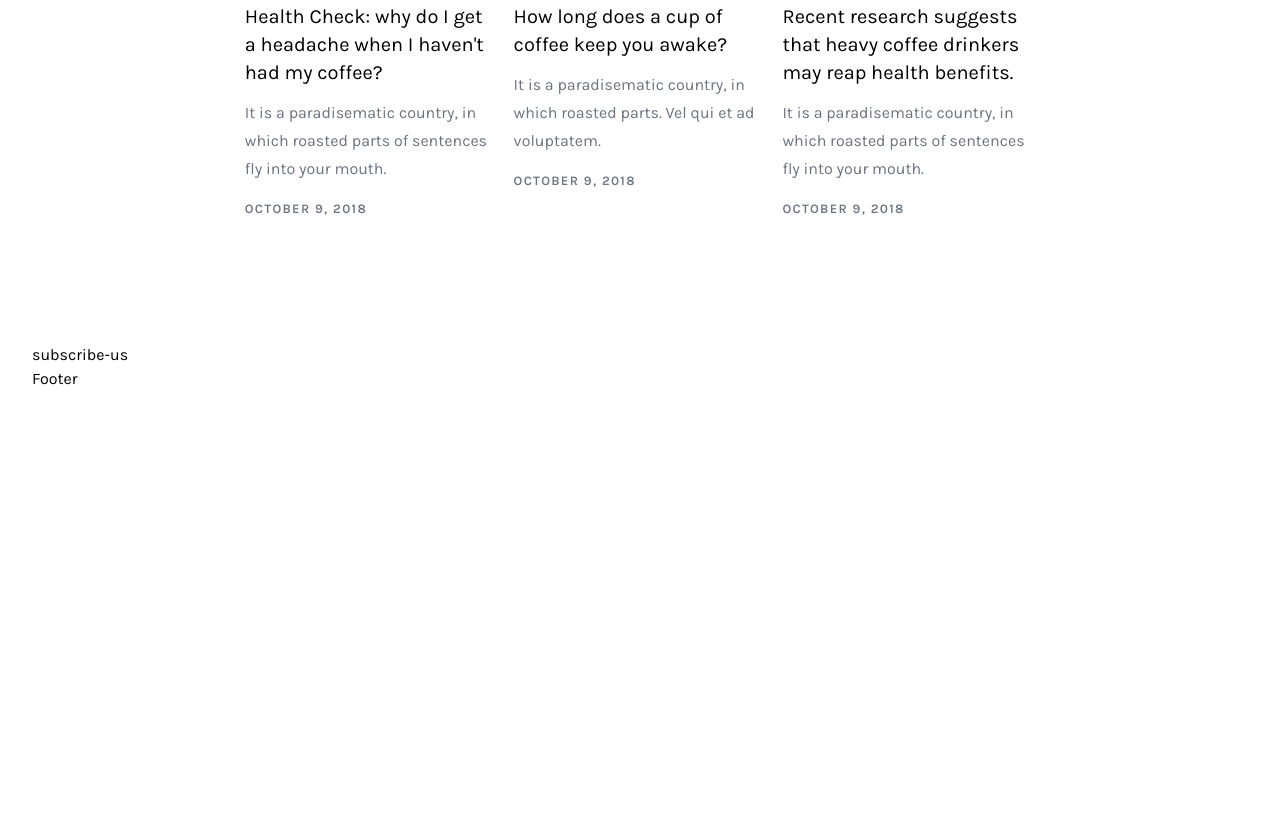
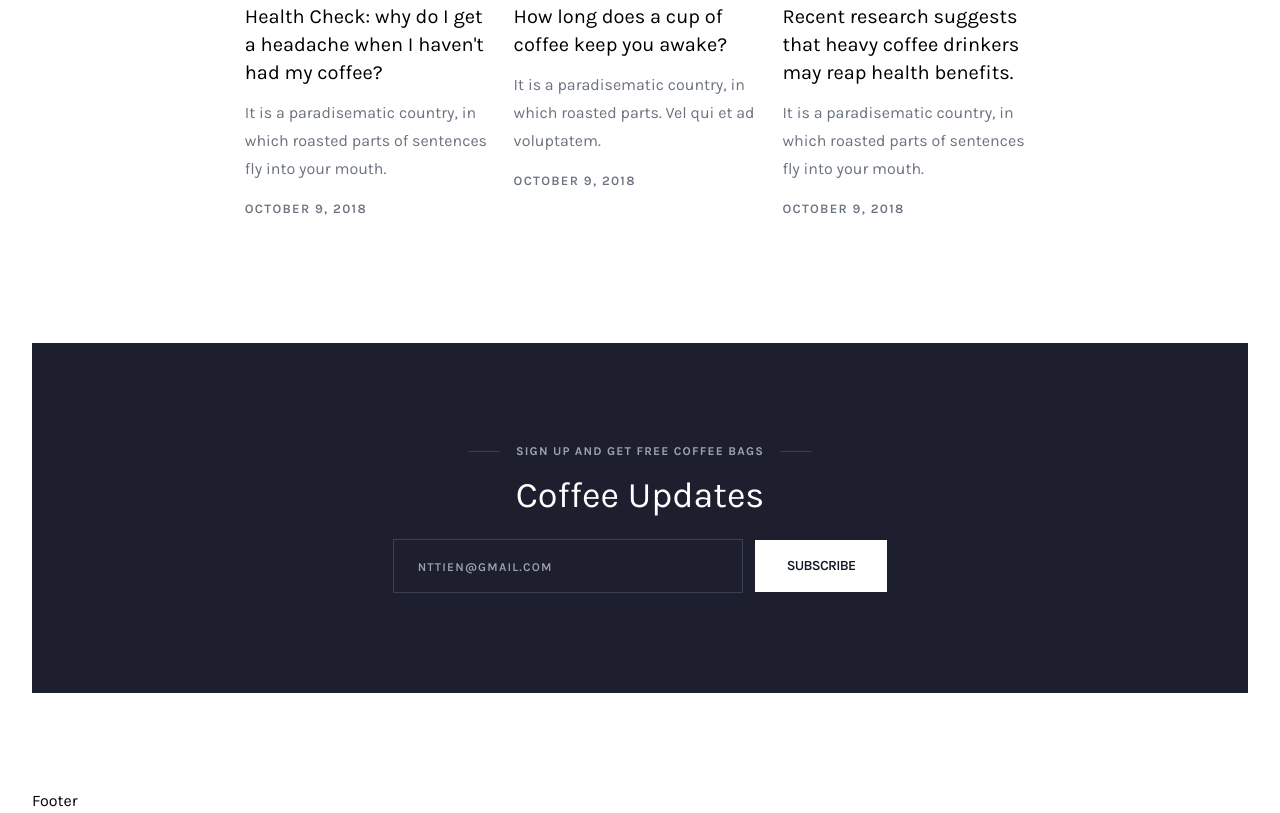
Before and after one commit to ntt18082001/learn-tailwindcss, a website: page public/index.html in a window 1280 px wide. Shown: the part 5171-5984 px from the top of the page. Before the commit the page ends 5562 px from the top, so only its background shows below. Drawn offline with nearby package versions, Linux system fonts and the light colour scheme; files that its build step writes are made by us from their sources.

Commit message:
Add subscribe

```diff
--- a/public/index.html
+++ b/public/index.html
@@ -13,7 +13,7 @@
     <script src="./main.js" type="text/javascript" async></script>
   </head>
   <body>
-    <div id="root">
+    <div id="root" class="overflow-hidden">
       <div
         class="content-wrapper font-Karla max-w-screen-2xl text-base mx-auto px-8"
       >
@@ -641,7 +641,26 @@
             </div>
           </div>
           <!-- End lifestyle-stories -->
-          <div class="subscribe-us">subscribe-us</div>
+          <div class="subscribe-us h-[350px] bg-[#1d1f2e] flex flex-col justify-center items-center mb-24">
+            <div class="flex justify-center items-center px-6 xs:px-0 mb-4">
+              <div class="w-8 h-px bg-gray-700"></div>
+              <div class="uppercase mx-4 tracking-widest text-gray-400 font-bold text-xs text-center">
+                SIGN UP AND GET FREE COFFEE BAGS
+              </div>
+              <div class="w-8 h-px bg-gray-700"></div>
+            </div>
+            <div class="text-4xl text-white mb-6">Coffee Updates</div>
+            <div class="ts-form">
+              <div class="flex flex-col md:flex-row justify-center items-center gap-3">
+                <div class="ts-form-item text-center">
+                  <input type="email" placeholder="nttien@gmail.com" class="px-6 py-4 w-[350px] max-w-[80%] xs:max-w-full bg-inherit border-[1px] border-gray-700 outline-none text-white leading-5 hover:border-gray-300 duration-500 focus:border-gray-300 placeholder:uppercase placeholder:text-xs placeholder:tracking-widest placeholder:font-semibold">
+                </div>
+                <div class="ts-form-item">
+                  <button type="submit" class="ts-button bg-white text-gray-900 w-max max-h-[54px]">Subscribe</button>
+                </div>
+              </div>
+            </div>
+          </div>
           <!-- End subscribe-us -->
         </main>
         <footer>Footer</footer>
```
